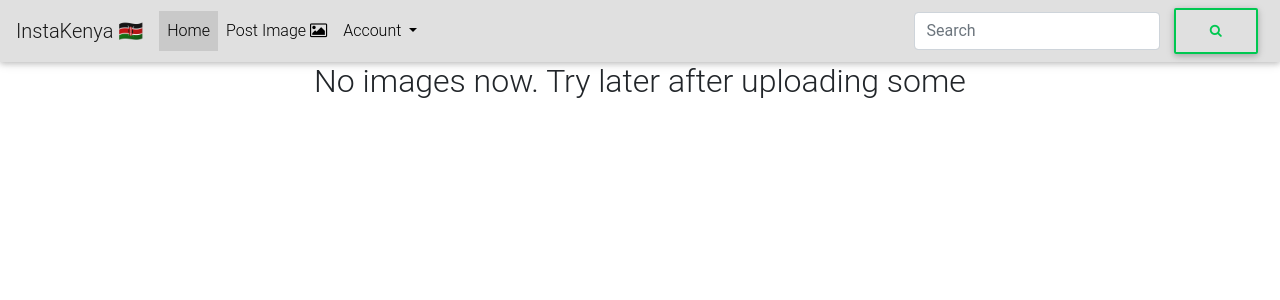
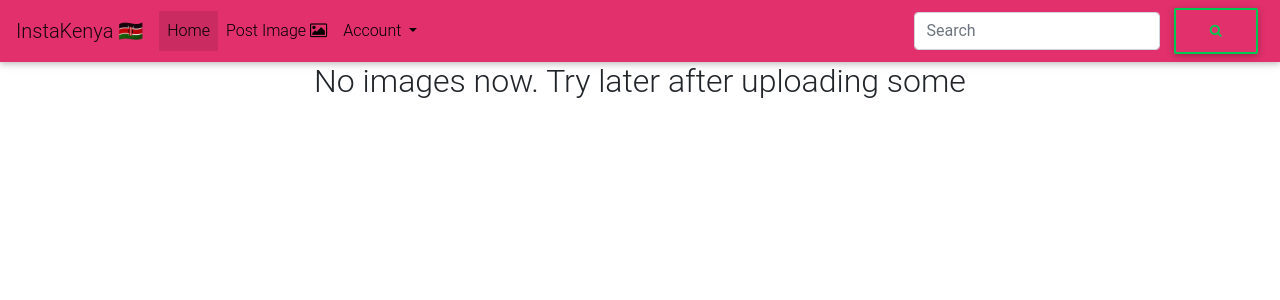
Before and after one commit to RisperAkinyi/Instagram-Clone, a Django app: page / in a window 1280 px wide. Shown: the top 300 px of the page. Run offline with Django 3.2, Linux system fonts and the light colour scheme; the visitor is signed in with stand-in values (Sample User, id 1); data that the repository does not hold is empty; some libraries are stand-ins or nearby versions.

Commit message:
add the navbar.html in templates

```diff
--- a/app/templates/navbar.html
+++ b/app/templates/navbar.html
@@ -6,7 +6,7 @@
   <meta name="viewport" content="width=device-width, initial-scale=1">
 </head>
 <body>
-    <nav class="navbar navbar-expand-lg navbar-light bg-light">
+    <nav class="navbar navbar-expand-lg navbar-light" style="background-color:#E1306C;">
         <a class="navbar-brand" href="{% url 'home' %}">InstaKenya &#x1F1F0;&#x1F1EA;</a>
         <button class="navbar-toggler" type="button" data-toggle="collapse" data-target="#navbarSupportedContent" aria-controls="navbarSupportedContent" aria-expanded="false" aria-label="Toggle navigation">
           <span class="navbar-toggler-icon"></span>
```
